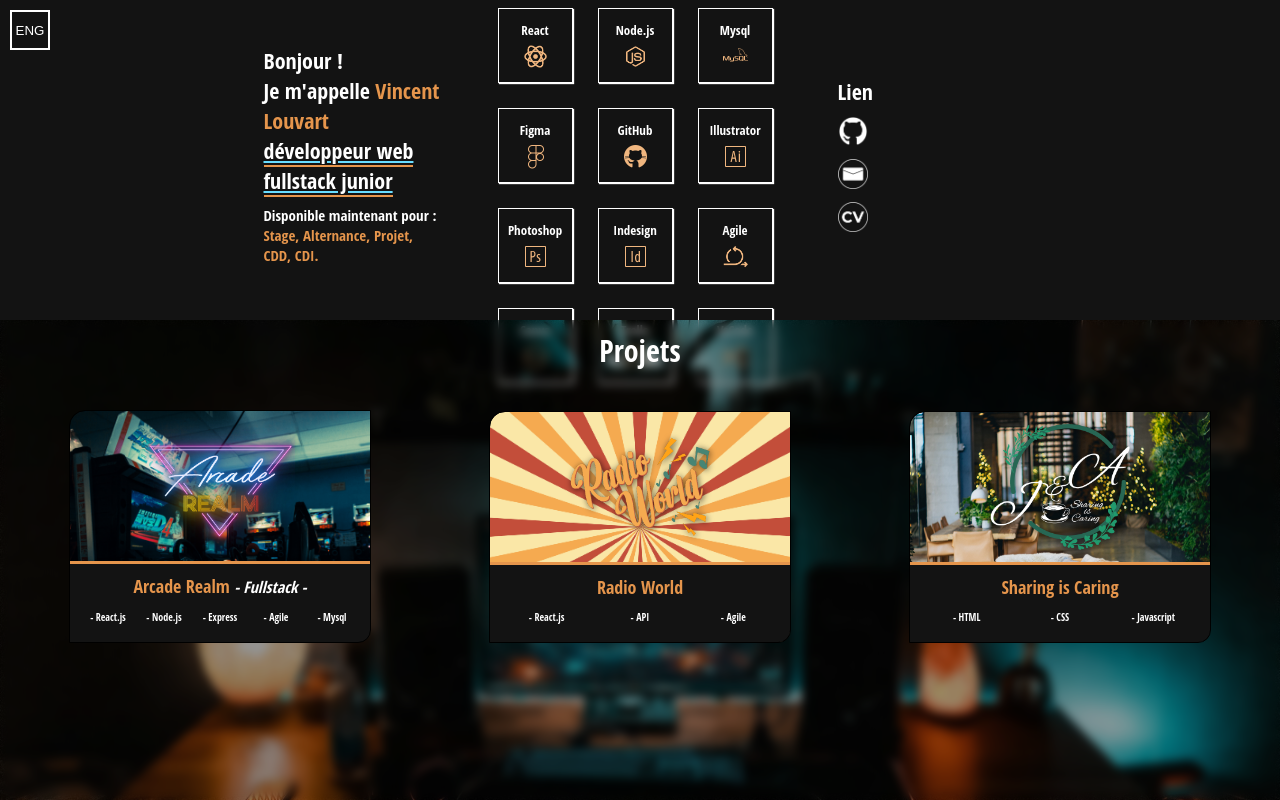
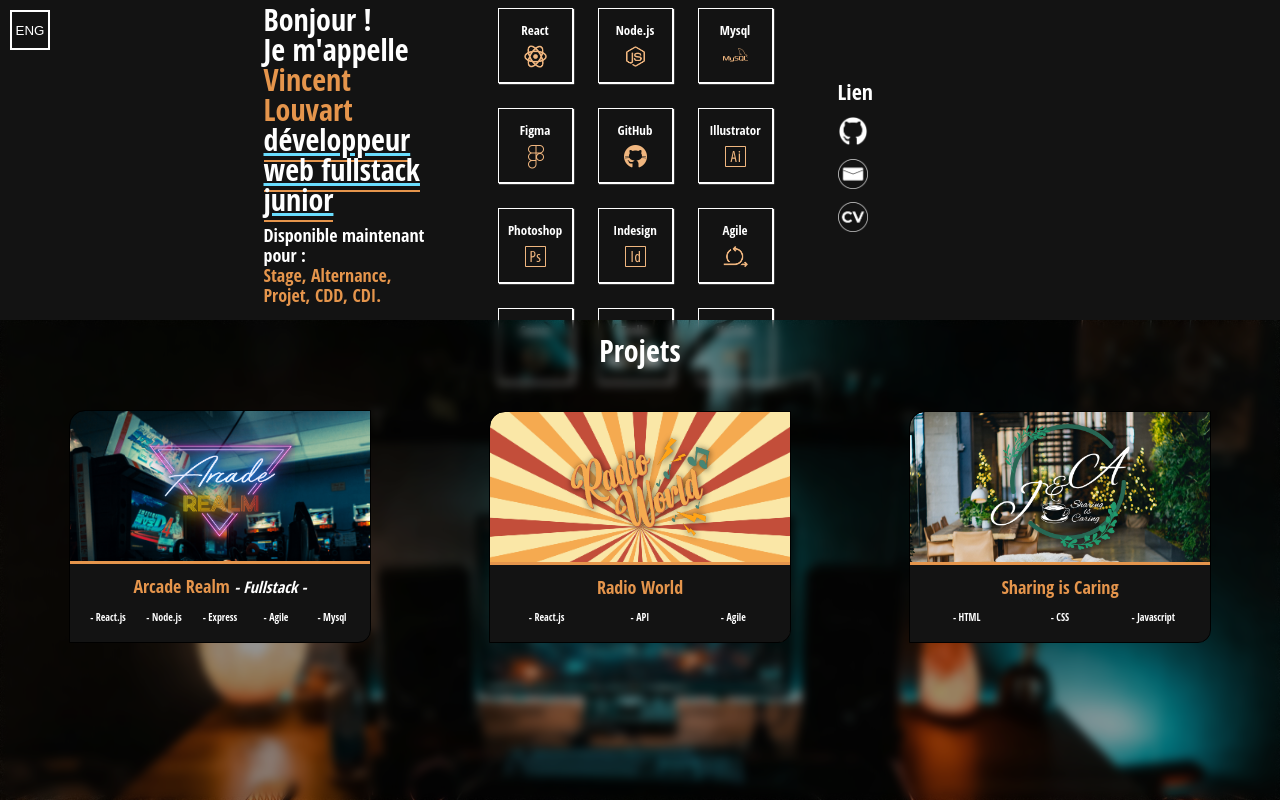
Before and after one commit to Vince441/Portfolio, a website: page index.html in a window 1280 px wide. Drawn offline with Linux system fonts and the light colour scheme; a web font is replaced by a local one.

Commit message:
modif taille texte profil

```diff
--- a/styles/_Responsive.scss
+++ b/styles/_Responsive.scss
@@ -11,6 +11,13 @@
       padding-top: 0;
       width: 25%;
       padding-left: 10%;
+
+      h1{
+        font-size: 3rem;
+      }
+      p {
+        font-size: 1.8rem;
+      }
     }
 
     .competences {
```
Also changed, not shown: styles.css, 1 other file.
